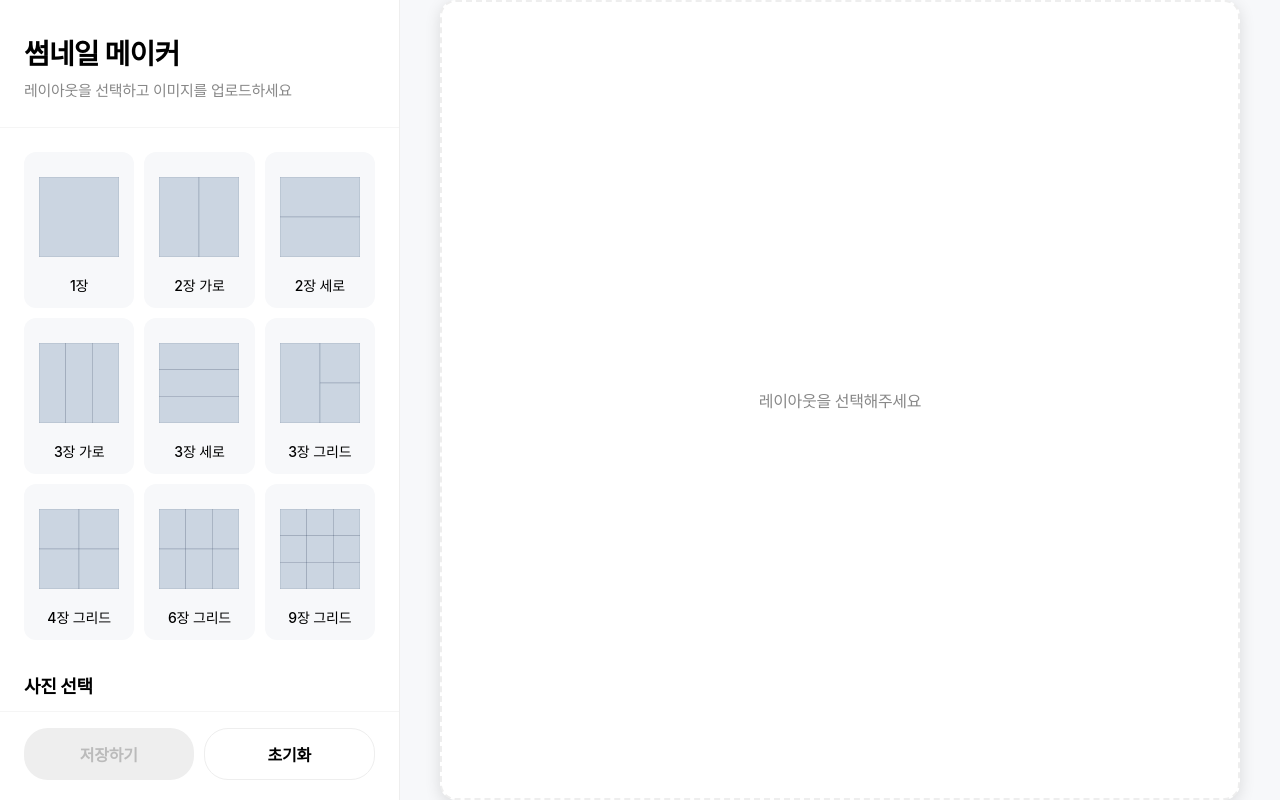
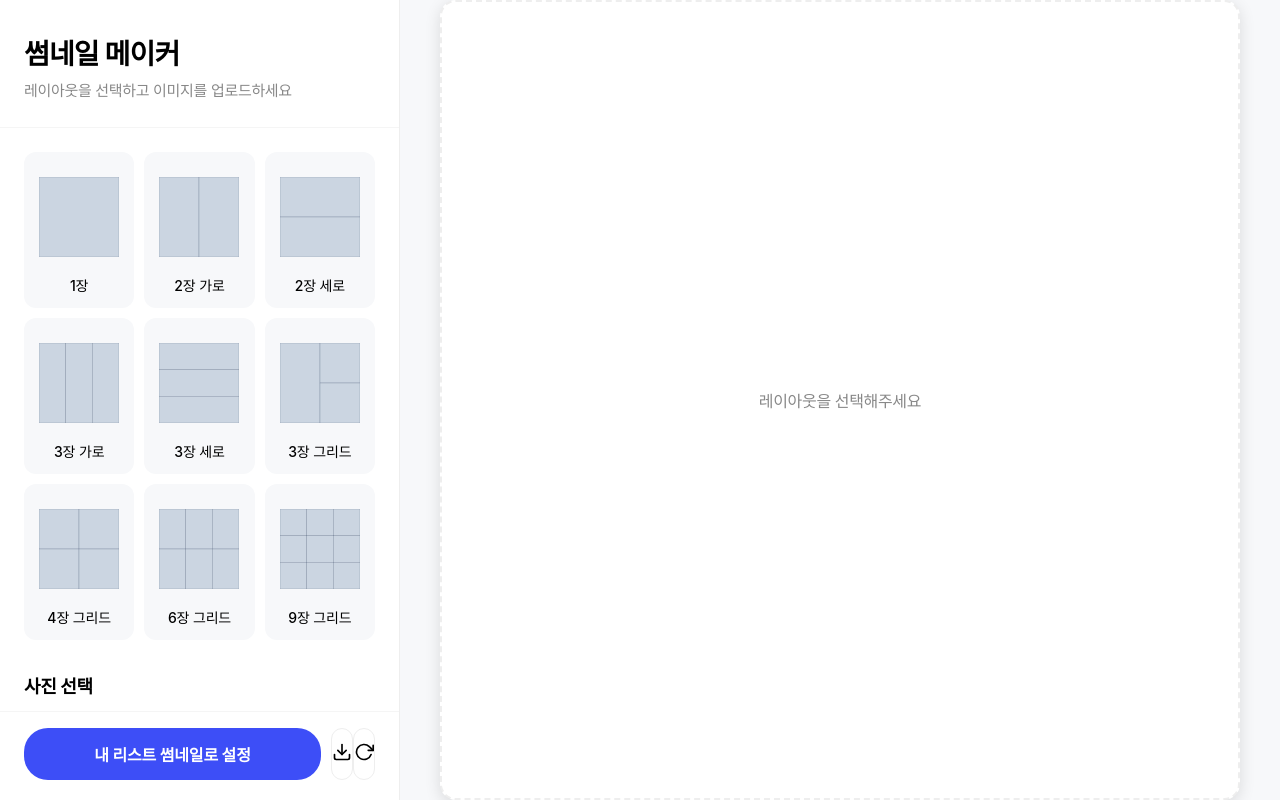
Before and after one commit to mandymjk/claude-thumbnail-maker1, a React (Vite) app: page / in a window 1280 px wide. Built offline with nearby package versions, Linux system fonts and the light colour scheme.

Commit message:
Design: 팝업 크기 및 버튼 스타일 강화 (크기↑, bold체)

```diff
--- a/src/App.jsx
+++ b/src/App.jsx
@@ -341,18 +341,34 @@ function App() {
 
           <div className="sidebar-footer">
             <button
-              className="footer-button primary"
-              onClick={handleDownload}
-              disabled={!selectedLayout || canvasImages.length === 0}
+              className="footer-button primary full-width"
+              onClick={handleSetListImage}
             >
-              저장하기
+              내 리스트 썸네일로 설정
             </button>
-            <button
-              className="footer-button secondary"
-              onClick={handleReset}
-            >
-              초기화
-            </button>
+            <div className="footer-button-group">
+              <button
+                className="footer-button secondary icon-button"
+                onClick={handleDownload}
+                title="저장하기"
+              >
+                <svg width="20" height="20" viewBox="0 0 24 24" fill="none" stroke="currentColor" strokeWidth="2" strokeLinecap="round" strokeLinejoin="round">
+                  <path d="M21 15v4a2 2 0 0 1-2 2H5a2 2 0 0 1-2-2v-4"></path>
+                  <polyline points="7 10 12 15 17 10"></polyline>
+                  <line x1="12" y1="15" x2="12" y2="3"></line>
+                </svg>
+              </button>
+              <button
+                className="footer-button secondary icon-button"
+                onClick={handleReset}
+                title="초기화"
+              >
+                <svg width="20" height="20" viewBox="0 0 24 24" fill="none" stroke="currentColor" strokeWidth="2" strokeLinecap="round" strokeLinejoin="round">
+                  <polyline points="23 4 23 10 17 10"></polyline>
+                  <path d="M20.49 15a9 9 0 1 1-2.12-9.36L23 10"></path>
+                </svg>
+              </button>
+            </div>
           </div>
         </div>
 
--- a/src/components/ListSelectModal.css
+++ b/src/components/ListSelectModal.css
@@ -26,7 +26,7 @@
   background: white;
   border-radius: 12px;
   width: 100%;
-  max-width: 300px;
+  max-width: 320px;
   overflow: hidden;
   animation: scaleUp 0.2s ease;
   box-shadow: 0 8px 32px rgba(0, 0, 0, 0.24);
@@ -72,11 +72,11 @@
 
 .modal-button {
   flex: 1;
-  height: 48px;
+  height: 52px;
   border: none;
   background: white;
-  font-size: 15px;
-  font-weight: 400;
+  font-size: 16px;
+  font-weight: 600;
   cursor: pointer;
   transition: background 0.15s ease;
   letter-spacing: -0.3px;
@@ -98,7 +98,7 @@
 
 .modal-button.confirm {
   color: #4a7aff;
-  font-weight: 500;
+  font-weight: 700;
 }
 
 .modal-button.confirm:hover {
@@ -116,7 +116,7 @@
   }
 
   .modal-content {
-    max-width: 300px;
+    max-width: 320px;
   }
 
   .modal-body {
@@ -132,7 +132,7 @@
   }
 
   .modal-button {
-    height: 48px;
-    font-size: 15px;
+    height: 52px;
+    font-size: 16px;
   }
 }
```
